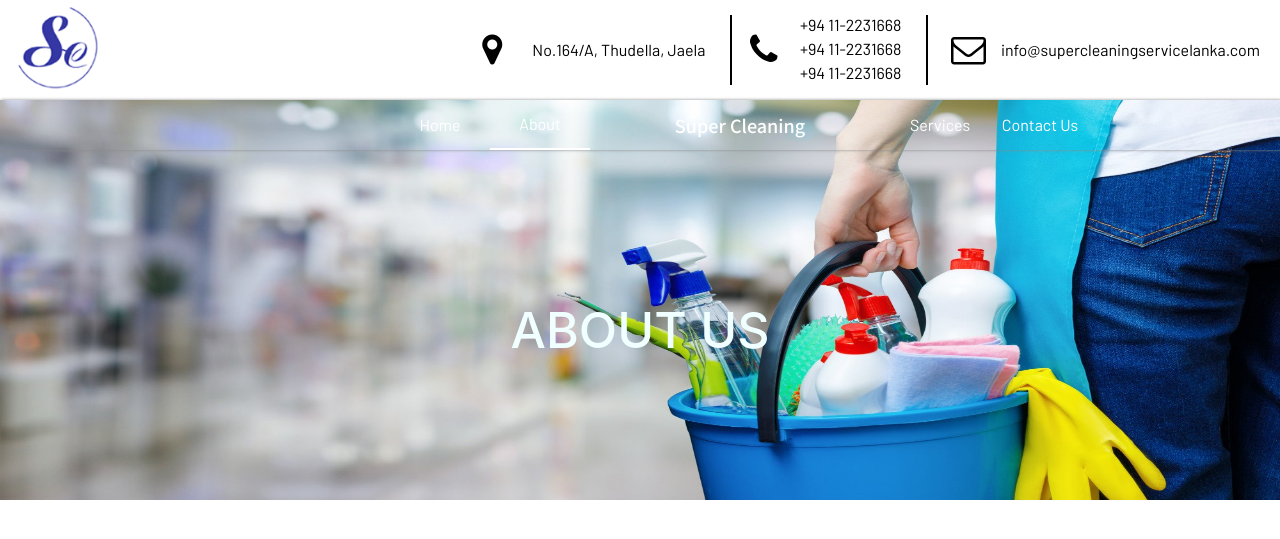
After one commit to pradeepa1997/cleaning-project, a PHP site: page /aboutUs.html in a window 1280 px wide. The commit adds this page. Shown: the top 539 px of the page. Run offline with PHP 8.4, Linux system fonts and the light colour scheme.

Commit message:
made aboutus.html

```diff
--- /dev/null
+++ b/aboutUs.html
@@ -0,0 +1,93 @@
+<!DOCTYPE html>
+<html lang="en">
+
+    <head>
+    <meta charset="utf-8">
+    <meta content="width=device-width, initial-scale=1.0" name="viewport">
+
+    <title>Gp Bootstrap Template - Index</title>
+
+
+    <!-- Template Main CSS File -->
+    <link rel="stylesheet" href="https://stackpath.bootstrapcdn.com/bootstrap/4.5.0/css/bootstrap.min.css" integrity="sha384-9aIt2nRpC12Uk9gS9baDl411NQApFmC26EwAOH8WgZl5MYYxFfc+NcPb1dKGj7Sk" crossorigin="anonymous">
+    <link href="css/style.css" rel="stylesheet">
+    <link href="css/navbar.css" rel="stylesheet">
+    <link href="css/footer.css" rel="stylesheet">
+    <link href="css/slider.css" rel="stylesheet">
+    <link href="css/slider.css" rel="stylesheet">
+    <link href="css/aboutus.css" rel="stylesheet">
+    <link rel="stylesheet" href="https://cdnjs.cloudflare.com/ajax/libs/font-awesome/4.7.0/css/font-awesome.min.css">
+
+    </head>
+    <body>
+        <header id="header">
+        <img src="./image/logo.png" class="real-log"/>
+            <div class="header-detail">
+                <div style="float: right;position: relative;">
+                    <div class="findus">
+                        <i class="fa fa-map-marker fa-2x" aria-hidden="true"></i>
+                        <div class="big-text">
+                            No.164/A, Thudella, Jaela
+                        </div>
+                    </div>
+                    <span class="line"></span>
+                    <div class="callus">
+                        <i class="fa fa-phone " aria-hidden="true"></i>
+                        <div class="big-text">
+                            +94 11-2231668<br>
+                            +94 11-2231668<br>
+                            +94 11-2231668<br>
+                        </div>
+                        <div class="big-text big-text-2">
+                        +94 11-2231668,
+                        +94 11-2231668,
+                        +94 11-2231668
+                    </div>
+                    </div>
+
+                    <span class="line"></span>
+                    <div class="sendus">
+                        <i class="fa fa-envelope-o fa-2x" aria-hidden="true"></i>
+                        <div class="big-text">
+                            info@supercleaningservicelanka.com
+                        </div>
+                    </div>
+                </div>
+            </div>
+            <nav class="nav-menu1" id="navbar">
+                <div >
+                    <ul>
+                    <li><a href="index.html">Home</a></li>
+                    <li class="active"><a href="#">About</a></li>
+                    <li class="nav-logo"><span> <img src="./image/sparaylogo.jpg"/> Super Cleaning</span></li>
+                    <li><a href="#services">Services</a></li>
+                    <li><a href="#portfolio">Contact Us</a></li>
+                    </ul>
+                </div>
+
+                <i class="fa fa-bars " aria-hidden="true" onclick="dropDown()"></i>
+                <div class="nav-logo nav-logo-2" id="navlogo"><span><img src="./image/sparaylogo.jpg"/>Super Cleaning</span></div>
+
+                <div class="drop-down" id="drop-down">
+                    <ul class="close" id="drop-down-ul">
+                    <li ><a href="index.html">Home</a></li>
+                    <li><a href="#about">About</a></li>
+                    <li><a href="#services">Services</a></li>
+                    <li><a href="#portfolio">Contact Us</a></li>
+                    </ul>
+                </div>
+            </nav>
+            <div style="margin-top:50px; ">
+                <div >
+                    <img src="./image/header1.jpeg"  class="image">
+                    <h1 class="topic">ABOUT US</h1>
+                </div>
+
+
+
+
+            </div>
+
+        </header>
+    </body>
+</html>
--- /dev/null
+++ b/css/aboutus.css
@@ -0,0 +1,10 @@
+.topic{
+    margin-top: -200px;
+    text-align: center;
+    font-weight: 500;
+    color: azure;
+    font-size: 50px;
+}.image{
+    width: 100%;
+    height:400px;
+}
--- a/css/navbar.css
+++ b/css/navbar.css
@@ -6,6 +6,7 @@
     padding-top: 5px;
     float: left;
     height: 90px;
+    padding-left: 15px;
 
   }
   .header-detail{
--- a/css/style.css
+++ b/css/style.css
@@ -10,9 +10,6 @@
 
 }
 
-.real-log{
-  margin-left: 15px;
-}
 
 
 /* ================================== start main container================= */
--- a/index.html
+++ b/index.html
@@ -111,7 +111,8 @@
 
           <div class="service-col">
             <img src="./image/ava.jpg" class="image2"/>
-            <p class="topic">Same Day Availability</p>
+            <p class="topic">Same Day Availability<br>
+            <span class="sub_content">Availabale in all 24/7. Make a call for a free estimation</span></p>
           </div>
           <div class=" service-col middle-1">
             <img src="./image/prof.jpg" class="image1"/>
@@ -211,7 +212,7 @@
           </div>
           <div class="gal-col">
             <div class="gal-overlay  text">Office Cleaning</div>
-            <img class="gal-image" src="./image/kitchen.jpg">
+            <img class="gal-image" src="./image/office.jpg">
           </div>
 
         </div>
```
Also changed, not shown: image/clean.jpg, image/header.jpg (added), image/header1.jpeg (added), image/office.jpg (added).
